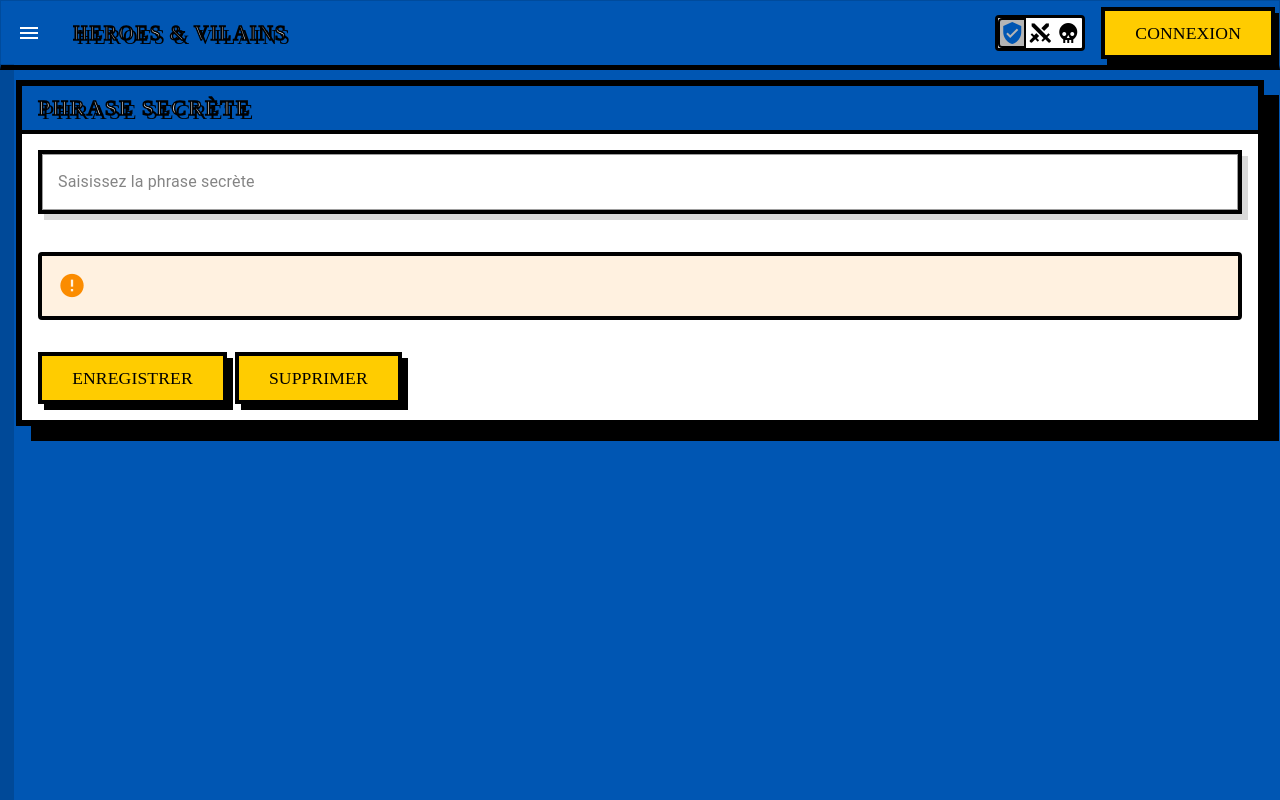
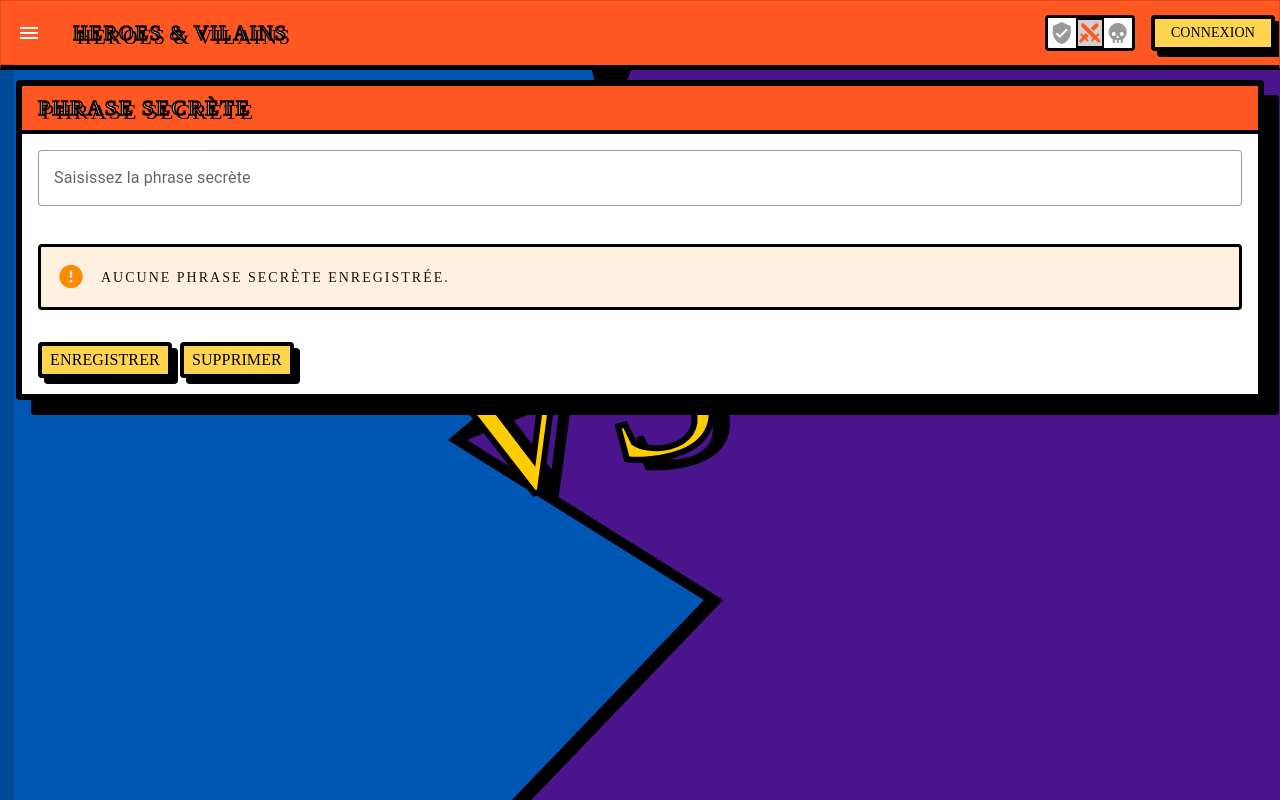
Before and after one commit to MathisLABBE/HeroesAndVilains, a Vue app: page /secret in a window 1280 px wide. Built offline with nearby package versions, Linux system fonts and the light colour scheme; a small style sheet from the web is missing; the HTML template or start-up script is replaced by a standard one.

Commit message:
fix: resolve button hover contrast in opposition mode

```diff
--- a/src/App.vue
+++ b/src/App.vue
@@ -37,11 +37,9 @@
     </v-navigation-drawer>
 
     <v-main class="position-relative overflow-hidden">
-      <!-- Opposition Layout Elements (Centered relative to v-main) -->
+      <!-- Opposition Layout Elements -->
       <div class="opposition-divider-container">
-        <div class="lightning-bolt-wrapper">
-          <div class="lightning-bolt"></div>
-        </div>
+        <div class="lightning-bolt"></div>
         <div class="vs-badge">VS</div>
       </div>
 
--- a/src/stores/theme.store.ts
+++ b/src/stores/theme.store.ts
@@ -1,18 +1,12 @@
 import { defineStore } from 'pinia'
 import { ref } from 'vue'
 
-/**
- * Theme store to manage the application's visual mode.
- * Possible modes: 'hero', 'villain', 'opposition'
- */
+export type ThemeMode = 'hero' | 'villain' | 'opposition'
+
 export const useThemeStore = defineStore('theme', () => {
-  const currentMode = ref<'hero' | 'villain' | 'opposition'>('hero')
+  const currentMode = ref<ThemeMode>('opposition') // Set default to opposition
 
-  /**
-   * Updates the current theme mode.
-   * @param mode - The new mode to set
-   */
-  function setMode(mode: 'hero' | 'villain' | 'opposition') {
+  function setMode(mode: ThemeMode) {
     currentMode.value = mode
   }
 
--- a/src/styles/comics.scss
+++ b/src/styles/comics.scss
@@ -43,21 +43,53 @@
   --current-primary: var(--hero-primary);
   --current-secondary: var(--hero-secondary);
   --current-accent: var(--hero-accent);
-  background-color: var(--hero-primary) !important;
 }
 
 .mode-villain {
   --current-primary: var(--villain-primary);
   --current-secondary: var(--villain-secondary);
   --current-accent: var(--villain-accent);
-  background-color: var(--villain-primary) !important;
 }
 
 .mode-opposition {
   --current-primary: var(--opp-primary);
   --current-secondary: var(--opp-secondary);
   --current-accent: var(--opp-accent);
-  background-color: #333 !important; // Base color
+}
+
+// Background Handling
+.v-main {
+  background-size: 25px 25px;
+  position: relative;
+
+  .mode-hero & {
+    background-color: var(--hero-primary) !important;
+    background-image: radial-gradient(rgba(255, 255, 255, 0.15) 15%, transparent 16%);
+  }
+
+  .mode-villain & {
+    background-color: var(--villain-primary) !important;
+    background-image: radial-gradient(rgba(0, 0, 0, 0.4) 15%, transparent 16%);
+  }
+
+  .mode-opposition & {
+    background-color: var(--hero-primary) !important;
+
+    &::before {
+      content: "";
+      position: absolute;
+      top: 0;
+      right: 0;
+      width: 100%;
+      height: 100%;
+      background-color: var(--villain-primary);
+      clip-path: polygon(
+        50% 0%, 100% 0%, 100% 100%, 40% 100%,
+        55% 75%, 35% 55%, 50% 35%, 45% 0%
+      );
+      z-index: 0;
+    }
+  }
 }
 
 // Global Components Style
@@ -73,99 +105,100 @@
     border: 3px solid var(--comic-black);
     margin: 10px;
     padding: 12px !important;
-    transition: all 0.2s cubic-bezier(0.175, 0.885, 0.32, 1.275);
     background: #f8f8f8;
     box-shadow: 4px 4px 0 var(--comic-black);
     color: var(--comic-black) !important;
-
-    .v-list-item-title {
-      font-size: 1.3rem !important;
-      letter-spacing: 1px;
-    }
 
     &--active {
       background-color: var(--current-primary) !important;
       color: var(--comic-white) !important;
       transform: scale(1.05) rotate(-2deg);
-      box-shadow: 6px 6px 0 var(--comic-black);
-      -webkit-text-stroke: 0.5px var(--comic-black);
     }
 
     &:hover:not(.v-list-item--active) {
-      background-color: var(--current-accent);
+      background-color: var(--current-secondary) !important;
+      color: var(--comic-white) !important; // Ensure readable text on hover
       transform: translateX(10px) rotate(1deg);
     }
   }
 }
 
-.v-table.comic-table {
-  border: var(--border-width) solid var(--comic-black) !important;
+.v-card.comic-card {
+  border: 6px solid var(--comic-black) !important;
+  box-shadow: 15px 15px 0px var(--comic-black) !important;
   background: white !important;
-  border-collapse: separate !important;
-  border-spacing: 0;
-  box-shadow: var(--comic-shadow);
   color: black !important;
+  z-index: 5;
 
-  thead th {
-    font-family: var(--comic-font);
-    background-color: var(--comic-black) !important;
+  .v-card-title {
+    background-color: var(--current-primary) !important;
+    border-bottom: 4px solid var(--comic-black);
     color: white !important;
-    text-transform: uppercase;
-    letter-spacing: 2px;
-    font-size: 1.2rem !important;
-    border-bottom: var(--border-width) solid var(--comic-black);
+  }
+}
+
+.v-btn.comic-btn {
+  border: 4px solid var(--comic-black) !important;
+  font-family: var(--comic-font) !important;
+  box-shadow: 6px 6px 0px var(--comic-black) !important;
+  text-transform: uppercase !important;
+  transition: all 0.2s cubic-bezier(0.175, 0.885, 0.32, 1.275);
+
+  // General colors
+  background-color: var(--current-secondary) !important;
+  color: var(--comic-black) !important;
+
+  &:hover {
+    transform: scale(1.1) rotate(2deg);
+    box-shadow: 10px 10px 0px var(--comic-black) !important;
+    background-color: var(--current-accent) !important;
+    color: var(--comic-black) !important; // Explicit black text on light hover
   }
 
-  tbody tr {
-    transition: background 0.2s;
-    td {
-      border-bottom: 2px solid #ddd;
-    }
+  // Specific overrides for dark backgrounds
+  .mode-villain & {
+    color: var(--comic-black) !important;
+  }
+
+  .mode-opposition & {
+    background-color: var(--opp-accent) !important;
+    color: var(--comic-black) !important;
+
     &:hover {
-      background-color: #f0f0f0 !important;
+      background-color: var(--opp-primary) !important;
+      color: var(--comic-white) !important; // White text on Orange hover
     }
   }
 }
 
-.v-text-field {
-  .v-field {
-    border: var(--border-width) solid var(--comic-black) !important;
-    border-radius: 0 !important;
-    box-shadow: 6px 6px 0px rgba(0,0,0,0.15);
-    background: white !important;
+// Theme Switcher Fix
+.theme-switcher {
+  background: white !important;
+  border: 3px solid black !important;
+
+  .v-btn {
+    opacity: 0.4;
     color: black !important;
 
-    &--focused {
-      box-shadow: 10px 10px 0px var(--comic-black);
-      transform: translate(-2px, -2px);
+    &--active {
+      opacity: 1;
+      background-color: #eee !important;
+      .v-icon { color: var(--current-primary) !important; }
     }
-
-    .v-label { color: rgba(0,0,0,0.8) !important; }
   }
 }
 
-// Background Handling for All Modes
-.v-main {
-  background-size: 25px 25px;
-  position: relative;
-
-  .mode-hero & {
-    background-color: var(--hero-primary) !important;
-    background-image: radial-gradient(rgba(255, 255, 255, 0.15) 15%, transparent 16%);
-  }
-
-  .mode-villain & {
-    background-color: var(--villain-primary) !important;
-    background-image: radial-gradient(rgba(0, 0, 0, 0.4) 15%, transparent 16%);
-    color: white !important;
-  }
-
-  .mode-opposition & {
-    background: linear-gradient(90deg, var(--hero-primary) 50%, var(--villain-primary) 50%) !important;
+// Alert Fix
+.v-alert {
+  border: 3px solid var(--comic-black) !important;
+  .comic-title, .v-alert__content {
+    color: black !important;
+    text-shadow: none !important;
+    -webkit-text-stroke: 0 !important;
   }
 }
 
-// Lightning Divider Layout
+// Lightning Divider
 .opposition-divider-container {
   position: absolute;
   top: 0;
@@ -181,28 +214,6 @@
   }
 }
 
-.lightning-bolt-wrapper {
-  position: absolute;
-  top: 0;
-  left: 50%;
-  width: 260px; // Wider wrapper
-  height: 100%;
-  transform: translateX(-50%);
-  background: transparent;
-
-  // Solid black background for the bolt to cover the split line
-  &::before {
-    content: "";
-    position: absolute;
-    top: 0;
-    left: 20px;
-    right: 20px;
-    height: 100%;
-    background: var(--comic-black);
-    z-index: -1;
-  }
-}
-
 .lightning-bolt {
   position: absolute;
   top: 0;
@@ -210,101 +221,37 @@
   width: 100%;
   height: 100%;
   background: var(--comic-black);
-  // Aggressive non-rectilinear lightning bolt
   clip-path: polygon(
-    25% 0%, 85% 0%,
-    60% 12%, 95% 12%,
-    45% 35%, 85% 35%,
-    30% 60%, 80% 60%,
-    55% 85%, 75% 85%,
-    20% 100%, 0% 100%,
-    25% 75%, 5% 75%,
-    40% 50%, 10% 50%,
-    25% 25%, 5% 25%,
-    15% 0%
+    50% 0%, 51.5% 0%,
+    46.5% 20%, 51.5% 45%,
+    36.5% 55%, 56.5% 75%,
+    41.5% 100%, 40% 100%,
+    55% 75%, 35% 55%, 50% 35%, 45% 0%
   );
-  box-shadow: 0 0 30px rgba(0,0,0,1);
 }
 
 .vs-badge {
   position: absolute;
   top: 50%;
-  left: 50%;
+  left: 45%;
   transform: translate(-50%, -50%) rotate(-15deg);
   font-family: var(--comic-font) !important;
   font-size: 14rem !important;
   color: var(--hero-secondary) !important;
   -webkit-text-stroke: 6px var(--comic-black) !important;
   z-index: 200 !important;
-  pointer-events: none;
   text-shadow: 15px 15px 0px var(--comic-black) !important;
-  white-space: nowrap;
 }
 
-// Comic Components
-.v-card.comic-card {
-  border: 6px solid var(--comic-black) !important;
-  box-shadow: 15px 15px 0px var(--comic-black) !important;
-  border-radius: 0 !important;
-  transition: transform 0.2s, box-shadow 0.2s;
+// Table fix
+.v-table.comic-table {
   background: white !important;
-  position: relative;
-  z-index: 5;
   color: black !important;
+  border: 4px solid black !important;
 
-  .v-card-title {
-    background-color: var(--current-primary) !important;
-    border-bottom: 4px solid var(--comic-black);
+  thead th {
+    background: black !important;
     color: white !important;
     font-family: var(--comic-font);
-    text-transform: uppercase;
-  }
-
-  .v-card-text {
-    color: black !important;
-  }
-
-  &:hover {
-    transform: translate(-6px, -6px);
-    box-shadow: 22px 22px 0px var(--comic-black) !important;
   }
 }
-
-.v-btn.comic-btn {
-  border: 4px solid var(--comic-black) !important;
-  border-radius: 0 !important;
-  font-family: var(--comic-font) !important;
-  text-transform: uppercase !important;
-  box-shadow: 6px 6px 0px var(--comic-black) !important;
-  padding: 0 30px !important;
-  height: 52px !important;
-  font-size: 1.1rem !important;
-  transition: all 0.2s cubic-bezier(0.175, 0.885, 0.32, 1.275);
-  background-color: var(--current-secondary) !important;
-  color: var(--comic-black) !important;
-
-  &:hover {
-    transform: scale(1.1) rotate(2deg);
-    box-shadow: 10px 10px 0px var(--comic-black) !important;
-    background-color: var(--current-accent) !important;
-  }
-
-  &:active {
-    transform: scale(0.9) rotate(-2deg);
-    box-shadow: 2px 2px 0px var(--comic-black) !important;
-  }
-}
-
-// Theme Switcher Fix
-.theme-switcher {
-  background: white !important;
-  border: 3px solid black !important;
-
-  .v-btn {
-    color: black !important;
-    &--active {
-      background-color: #eee !important;
-      .v-icon { color: var(--current-primary) !important; }
-    }
-  }
-}
```
